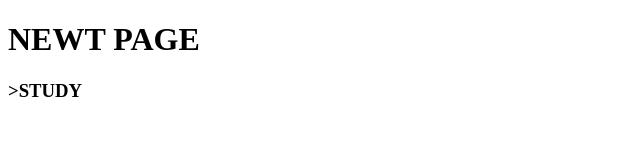
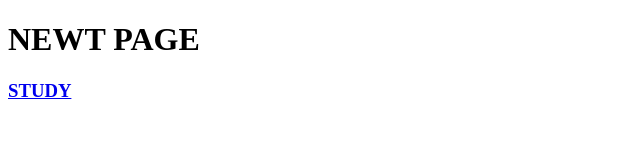
Before and after one commit to Newt-JH/page, a plain HTML site: page index.html in a window 1280 px wide. Shown: the full height of the page, 0-640 px from the left. Drawn offline with Linux system fonts and the light colour scheme.

Commit message:
Update index.html

```diff
--- a/index.html
+++ b/index.html
@@ -9,7 +9,7 @@
   <body text-align="center" >
 
 <h1>NEWT PAGE</h1>
-<h3 <a href="https://newt-jh.github.io/page/study"></a>>STUDY</h3>
+<h3> <a href="https://newt-jh.github.io/page/study">STUDY</a></h3>
 
 
   </body>
```
